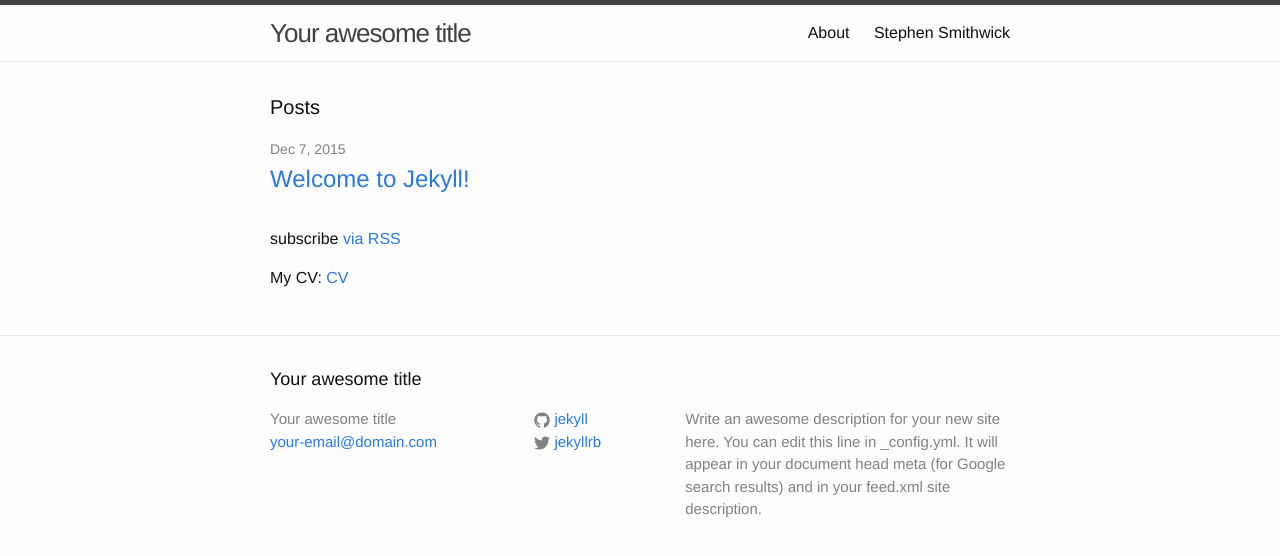
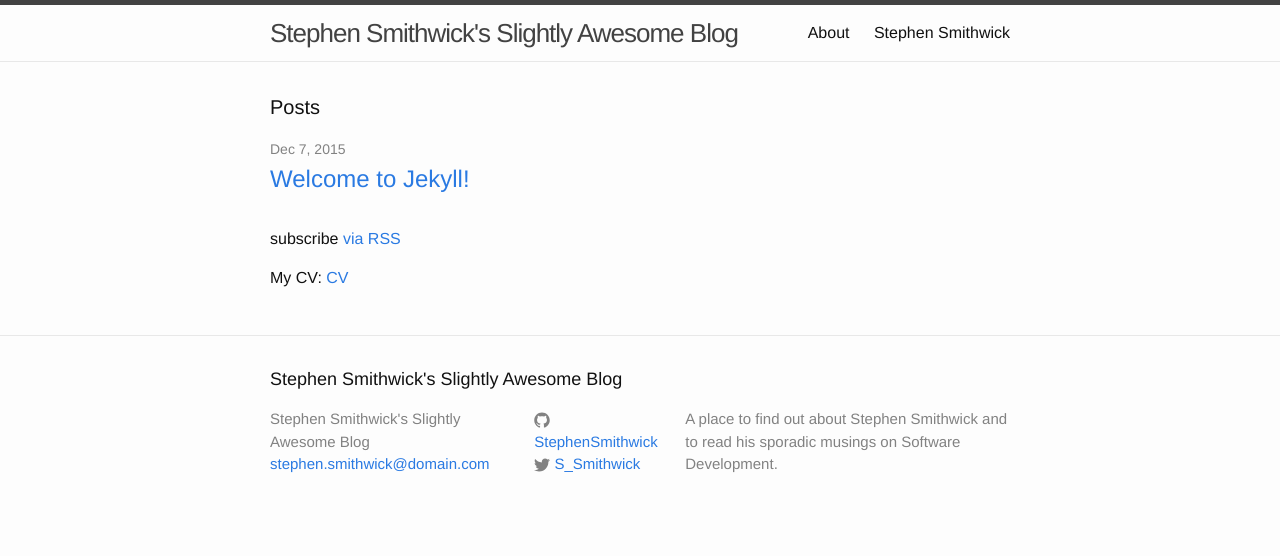
Before and after one commit to StephenSmithwick/StephenSmithwick.github.io, a Jekyll site: the page built from index.html, in a window 1280 px wide. Shown: the top 556 px of the page. Built offline with Jekyll 4.4.1, drawn with Linux system fonts in a browser that asks for light colours.

Commit message:
Finally adding some content to the home page of my jekyll blog

```diff
--- a/_config.yml
+++ b/_config.yml
@@ -1,14 +1,13 @@
 # Site settings
-title: Your awesome title
-email: your-email@domain.com
+title: Stephen Smithwick's Slightly Awesome Blog
+email: stephen.smithwick@domain.com
 description: > # this means to ignore newlines until "baseurl:"
-  Write an awesome description for your new site here. You can edit this
-  line in _config.yml. It will appear in your document head meta (for
-  Google search results) and in your feed.xml site description.
-baseurl: "" # the subpath of your site, e.g. /blog/
-url: "http://yourdomain.com" # the base hostname & protocol for your site
-twitter_username: jekyllrb
-github_username:  jekyll
+  A place to find out about Stephen Smithwick and to read his sporadic
+  musings on Software Development.
+baseurl: ""
+url: "https://StephenSmithwick.github.io" # the base hostname & protocol for your site
+twitter_username: S_Smithwick
+github_username:  StephenSmithwick
 
 # Build settings
 markdown: kramdown
```
